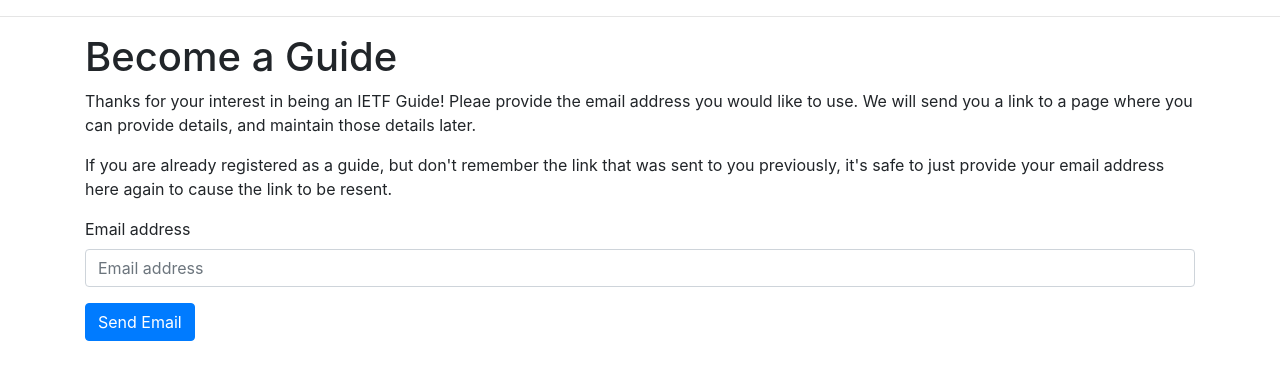
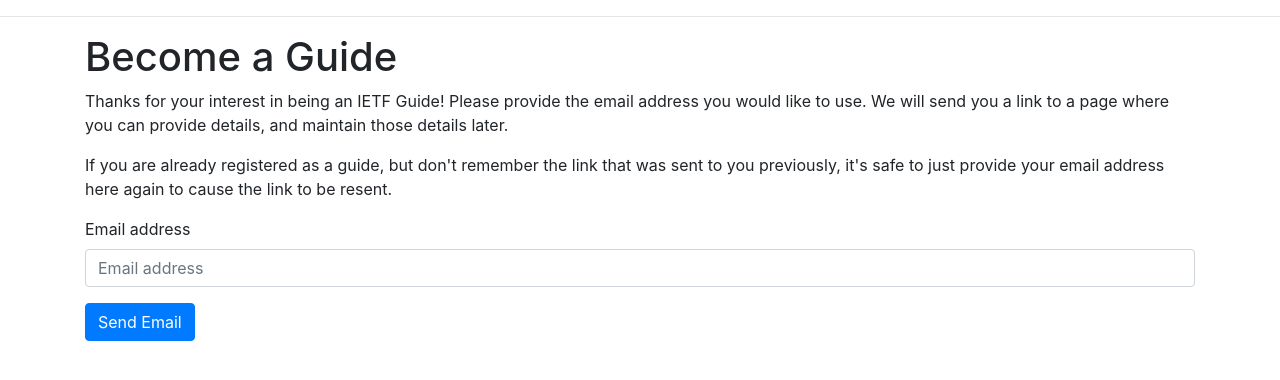
Before and after one commit to ietf-tools/ietf-guides, a Django app: page /guides/become_guide in a window 1280 px wide. Shown: the part 103-483 px from the top of the page. Run offline with Django 3.2, Linux system fonts and the light colour scheme; some libraries are stand-ins or nearby versions.

Commit message:
fix: a typo (#44)

```diff
--- a/guides/templates/guides/become_a_guide.html
+++ b/guides/templates/guides/become_a_guide.html
@@ -3,7 +3,7 @@
 {% block title %}Become a guide{% endblock %}
 {% block content %}
 <h1>Become a Guide</h1>
-  <p>Thanks for your interest in being an IETF Guide! Pleae provide the email address you would like to use. We will send you a link to a page where you can provide details, and maintain those details later.</p>
+  <p>Thanks for your interest in being an IETF Guide! Please provide the email address you would like to use. We will send you a link to a page where you can provide details, and maintain those details later.</p>
   <p>If you are already registered as a guide, but don't remember the link that was sent to you previously, it's safe to just provide your email address here again to cause the link to be resent.</p>
   <form method="POST">{% csrf_token %}
     {% bootstrap_form form layout='inline' error_types='all' %}
```
